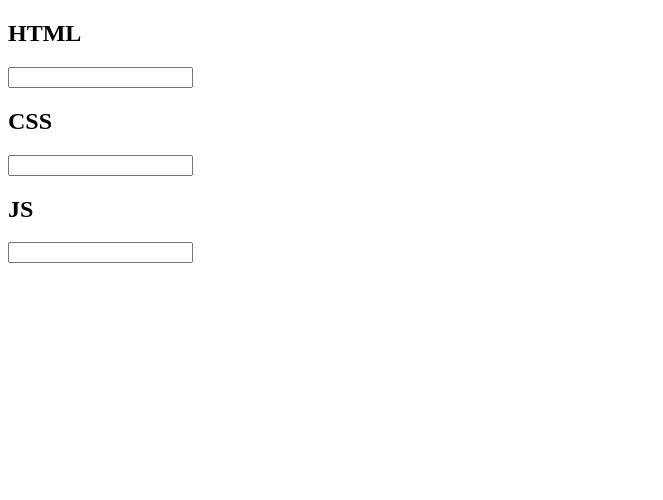
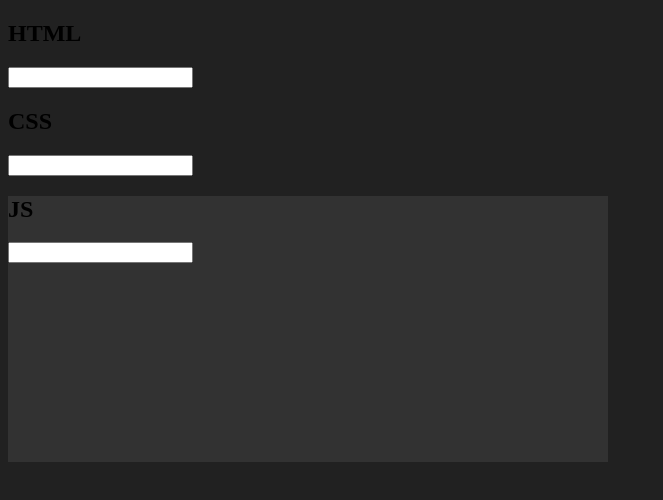
Before and after one commit to Noodle-Gaming/VwebCode, a plain HTML site: page index.html in a window 1280 px wide. Shown: the whole page, without its empty margins (0-663 px from the left). Drawn offline with Linux system fonts and the light colour scheme.

Commit message:
dark mode

```diff
--- a/style.css
+++ b/style.css
@@ -1,4 +1,9 @@
 .html + .css + .js {
     width: 600px;
-    height: calc(height / 3);
+    height: 33.3vh;
+    background-color:#323232;
 }
+
+body {
+    background-color: #212121;
+}
```
